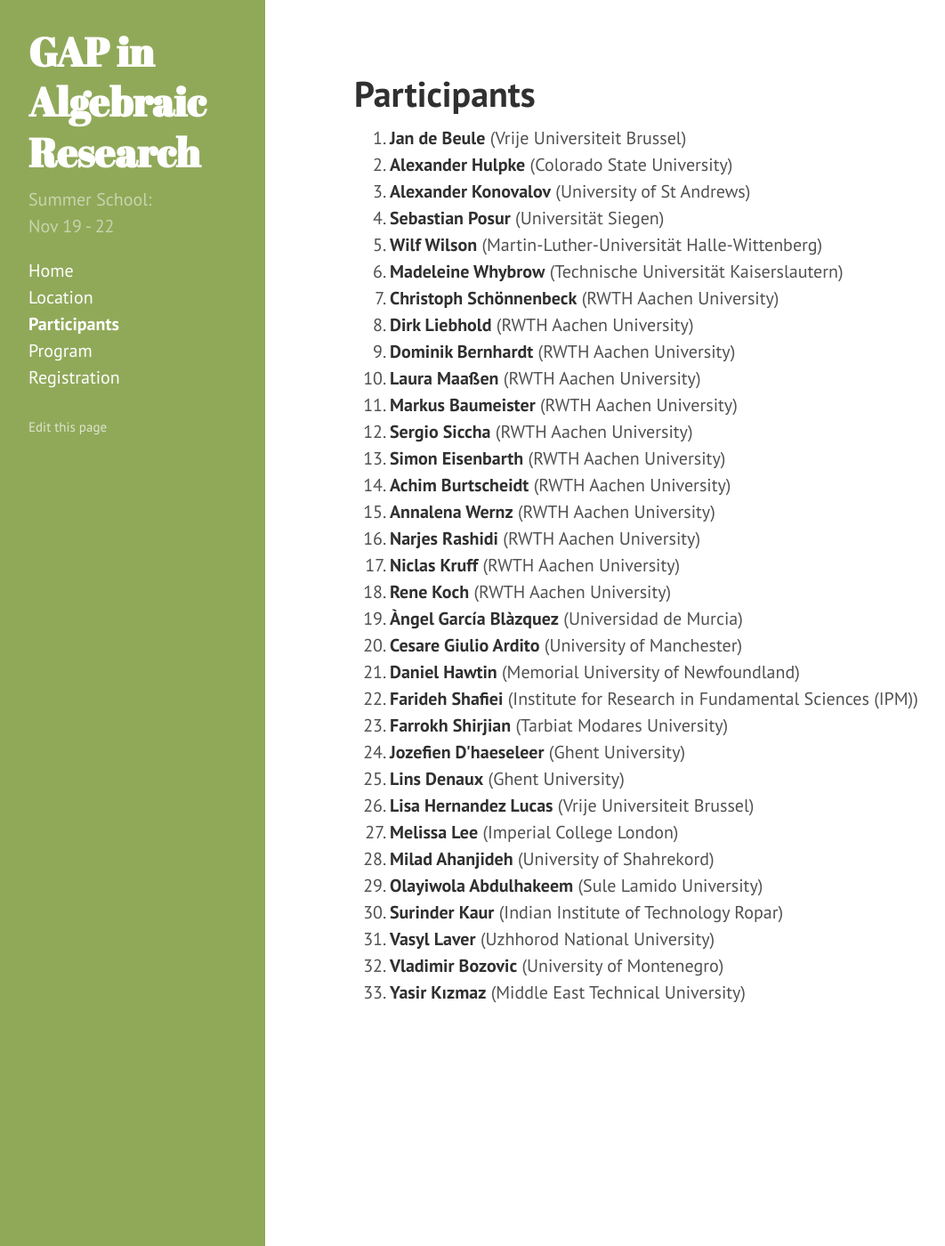
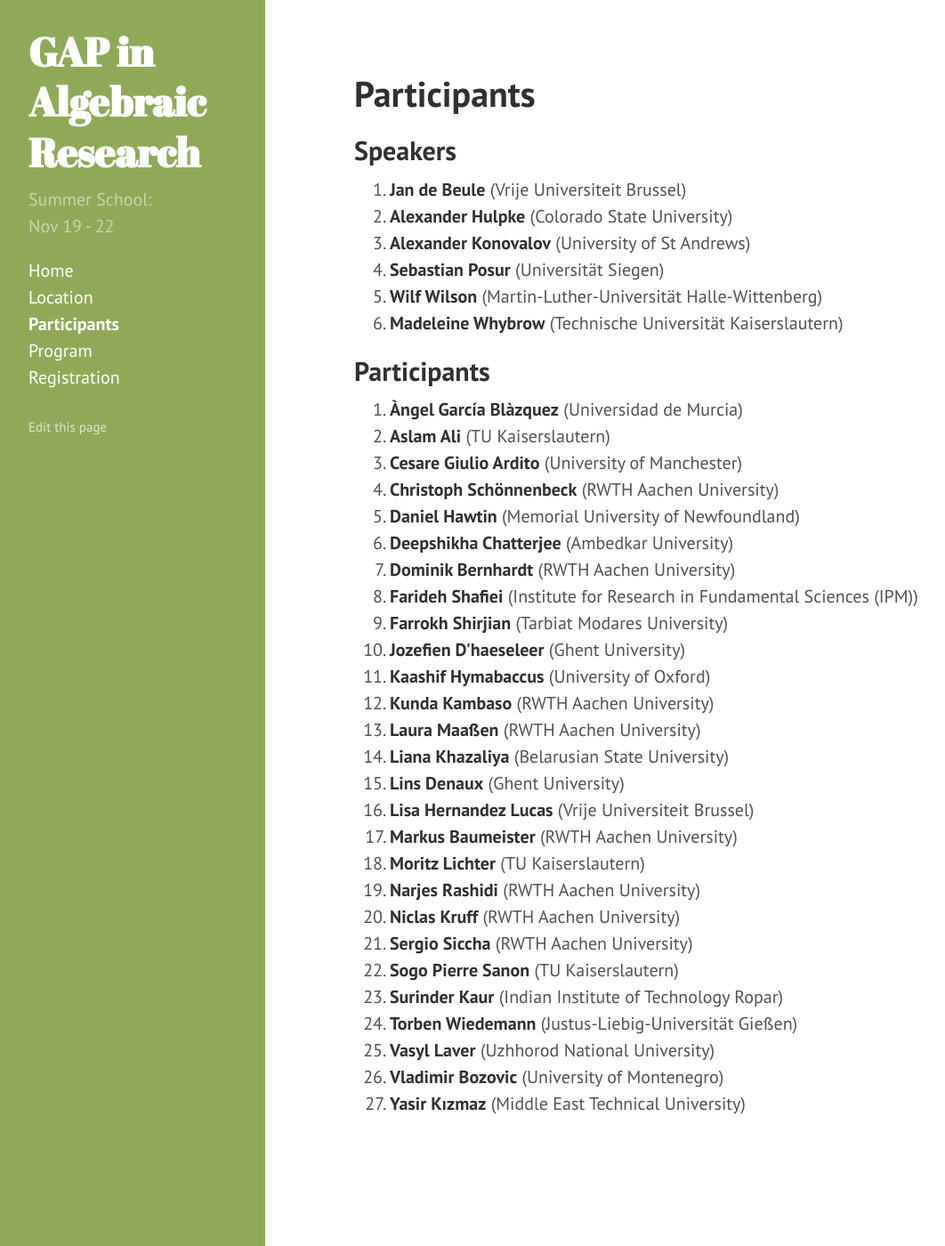
Before and after one commit to lbfm-rwth/gap-in-algebraic-research-2018, a Jekyll site: the page built from participants.md, in a window 1280 px wide and 1400 px high. Shown: the whole window at 89% size, without its empty margins (2-1064 px from the left). Built offline with Jekyll 4.4.1, drawn with Linux system fonts in a browser that asks for light colours.

Commit message:
Update participants page

```diff
--- a/_data/participants.yml
+++ b/_data/participants.yml
@@ -1,68 +1,54 @@
-- name: Jan de Beule
-  affiliation: Vrije Universiteit Brussel
-- name: Alexander Hulpke
-  affiliation: Colorado State University
-- name: Alexander Konovalov
-  affiliation: University of St Andrews
-- name: Sebastian Posur
-  affiliation: Universität Siegen
-- name: Wilf Wilson
-  affiliation: Martin-Luther-Universität Halle-Wittenberg
-- name: Madeleine Whybrow
-  affiliation: Technische Universität Kaiserslautern
-
-- name: Christoph Schönnenbeck
-  affiliation: RWTH Aachen University
-- name: Dirk Liebhold
-  affiliation: RWTH Aachen University
-- name: Dominik Bernhardt
-  affiliation: RWTH Aachen University
-- name: Laura Maaßen
-  affiliation: RWTH Aachen University
-- name: Markus Baumeister
-  affiliation: RWTH Aachen University
-- name: Sergio Siccha
-  affiliation: RWTH Aachen University
-- name: Simon Eisenbarth
-  affiliation: RWTH Aachen University
-- name: Achim Burtscheidt
-  affiliation: RWTH Aachen University
-- name: Annalena Wernz
-  affiliation: RWTH Aachen University
-- name: Narjes Rashidi
-  affiliation: RWTH Aachen University
-- name: Niclas Kruff
-  affiliation: RWTH Aachen University
-- name: Rene Koch
-  affiliation: RWTH Aachen University
-
-- name: Àngel García Blàzquez
-  affiliation: Universidad de Murcia
-- name: Cesare Giulio Ardito
-  affiliation: University of Manchester
-- name: Daniel Hawtin
-  affiliation: Memorial University of Newfoundland
-- name: Farideh Shafiei
-  affiliation: Institute for Research in Fundamental Sciences (IPM)
-- name: Farrokh Shirjian
-  affiliation: Tarbiat Modares University
-- name: Jozefien D'haeseleer
-  affiliation: Ghent University
-- name: Lins Denaux
-  affiliation: Ghent University
-- name: Lisa Hernandez Lucas
-  affiliation: Vrije Universiteit Brussel
-- name: Melissa Lee
-  affiliation: Imperial College London
-- name: Milad Ahanjideh
-  affiliation: University of Shahrekord
-- name: Olayiwola Abdulhakeem
-  affiliation: Sule Lamido University
-- name: Surinder Kaur
-  affiliation: Indian Institute of Technology Ropar
-- name: Vasyl Laver
-  affiliation: Uzhhorod National University
-- name: Vladimir Bozovic
-  affiliation: University of Montenegro
-- name: Yasir Kızmaz
-  affiliation: Middle East Technical University
+- name:	Àngel García Blàzquez
+  affiliation:	Universidad de Murcia
+- name:	Aslam Ali
+  affiliation:	TU Kaiserslautern
+- name:	Cesare Giulio Ardito
+  affiliation:	University of Manchester
+- name:	Christoph Schönnenbeck
+  affiliation:	RWTH Aachen University
+- name:	Daniel Hawtin
+  affiliation:	Memorial University of Newfoundland
+- name:	Deepshikha Chatterjee
+  affiliation:	Ambedkar University
+- name:	Dominik Bernhardt
+  affiliation:	RWTH Aachen University
+- name:	Farideh Shafiei
+  affiliation:	Institute for Research in Fundamental Sciences (IPM)
+- name:	Farrokh Shirjian
+  affiliation:	Tarbiat Modares University
+- name:	Jozefien D'haeseleer
+  affiliation:	Ghent University
+- name:	Kaashif Hymabaccus
+  affiliation:	University of Oxford
+- name:	Kunda Kambaso
+  affiliation:	RWTH Aachen University
+- name:	Laura Maaßen
+  affiliation:	RWTH Aachen University
+- name:	Liana Khazaliya
+  affiliation:	Belarusian State University
+- name:	Lins Denaux
+  affiliation:	Ghent University
+- name:	Lisa Hernandez Lucas
+  affiliation:	Vrije Universiteit Brussel
+- name:	Markus Baumeister
+  affiliation:	RWTH Aachen University
+- name:	Moritz Lichter
+  affiliation:	TU Kaiserslautern
+- name:	Narjes Rashidi
+  affiliation:	RWTH Aachen University
+- name:	Niclas Kruff
+  affiliation:	RWTH Aachen University
+- name:	Sergio Siccha
+  affiliation:	RWTH Aachen University
+- name:	Sogo Pierre Sanon
+  affiliation:	TU Kaiserslautern
+- name:	Surinder Kaur
+  affiliation:	Indian Institute of Technology Ropar
+- name:	Torben Wiedemann
+  affiliation:	Justus-Liebig-Universität Gießen
+- name:	Vasyl Laver
+  affiliation:	Uzhhorod National University
+- name:	Vladimir Bozovic
+  affiliation:	University of Montenegro
+- name:	Yasir Kızmaz
+  affiliation:	Middle East Technical University
--- a/participants.md
+++ b/participants.md
@@ -4,7 +4,24 @@ title: Participants
 ---
 
 <!--[![Group photo]({{ site.baseurl }}/photos/groupphoto-gapdays2017-fall_thumb.jpg "Group photo")]({{ site.baseurl }}/photos/groupphoto-gapdays2017-fall.jpg)-->
+<h2>Speakers</h2>
+<ol>
+{% for p in site.data.speakers %}
+  <li>
+    <strong>{{ p.name }}</strong>
+    {% if p.affiliation != null %} ({{ p.affiliation }}){% endif %}
+    {% if p.links != null %}
+        {% for item in p.links %}
+            <a href="{{ item[1] }}">({{ item[0] }})</a>
+        {% endfor %}
+    {% endif %}
+    <br/>
+      {% if p.talk != null %} Talk: {{ p.talk }}{% endif %}
+  </li>
+{% endfor %}
+</ol>
 
+<h2>Participants</h2>
 <ol>
 {% for p in site.data.participants %}
   <li>
```
Also changed, not shown: _data/speakers.yml (added, +12 -0 lines).
